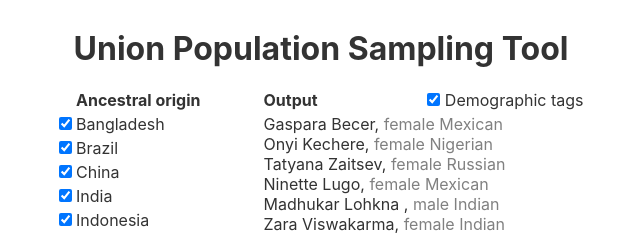
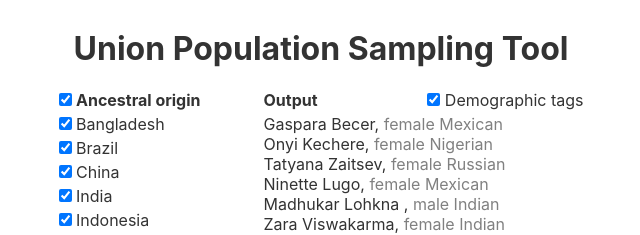
Before and after one commit to DawnPaladin/lancer-name-generator, a Svelte app: page / in a window 1280 px wide. Shown: the top 235 px of the page, without its empty margins (319-959 px from the left). Built offline with nearby package versions, Linux system fonts and the light colour scheme.

Commit message:
Box to check/uncheck all origins

```diff
--- a/src/App.svelte
+++ b/src/App.svelte
@@ -15,6 +15,9 @@
 	var regions = [ Bangladesh, Brazil, China, India, Indonesia, Mexico, Nigeria, Pakistan, Russia, USA ];
 	var names = [];
 	var tags = true;
+	var sampleSize = 15;
+	var allRegionsEnabled;
+	$: allRegionsEnabled = enabledRegions().length == regions.length;
 
 	regions.forEach(region => {
 		region.enabled = true;
@@ -33,8 +36,6 @@
 	}
 	update();
 
-	var sampleSize = 15;
-
 	function generateNames() {
 		names = [];
 		for (let counter = 0; counter < sampleSize; counter++) {
@@ -44,8 +45,7 @@
 	}
 	generateNames();
 	function generateName() {
-		var enabledRegions = regions.filter(region => region.enabled);
-		var region = draw(enabledRegions);
+		var region = draw(enabledRegions());
 		var gender = Math.random() > 0.5 ? "male" : "female";
 		var firstNames = gender == "male" ? region["male-first"] : region["female-first"];
 		var lastNames = region.last;
@@ -58,6 +58,22 @@
 	}
 	function draw(array) { // randomly select from, as in drawing from a deck of cards
 		return array[Math.floor(Math.random() * array.length)];
+	}
+
+	function enabledRegions() {
+		return regions.filter(region => region.enabled);
+	}
+	function toggleAllRegions() {
+		if (allRegionsEnabled) {
+			regions.forEach(region => { // disable all regions
+				region.enabled = false;
+			});
+		} else {
+			regions.forEach(region => { // enable all regions
+				region.enabled = true;
+			});
+		}
+		regions = regions;
 	}
 
 </script>
@@ -92,7 +108,7 @@
 
 	<div class="flex-row">
 		<div class="left-column">
-			<input type="checkbox" style="visibility: hidden"/> <!-- for spacing -->
+			<input type="checkbox" checked={allRegionsEnabled} on:click={toggleAllRegions} />
 			<strong>Ancestral origin</strong>
 			{#each regions as region (region.name)}
 				<RegionRow region={region} on:regionUpdate={update} />
--- a/src/components/RegionRow.svelte
+++ b/src/components/RegionRow.svelte
@@ -5,10 +5,6 @@
 
 	function changeCheckbox() {
 		region.enabled = !region.enabled;
-		console.log({
-			name: region.name,
-			enabled: region.enabled
-		});
 		dispatch('regionUpdate', {
 			name: region.name,
 			enabled: region.enabled
```
